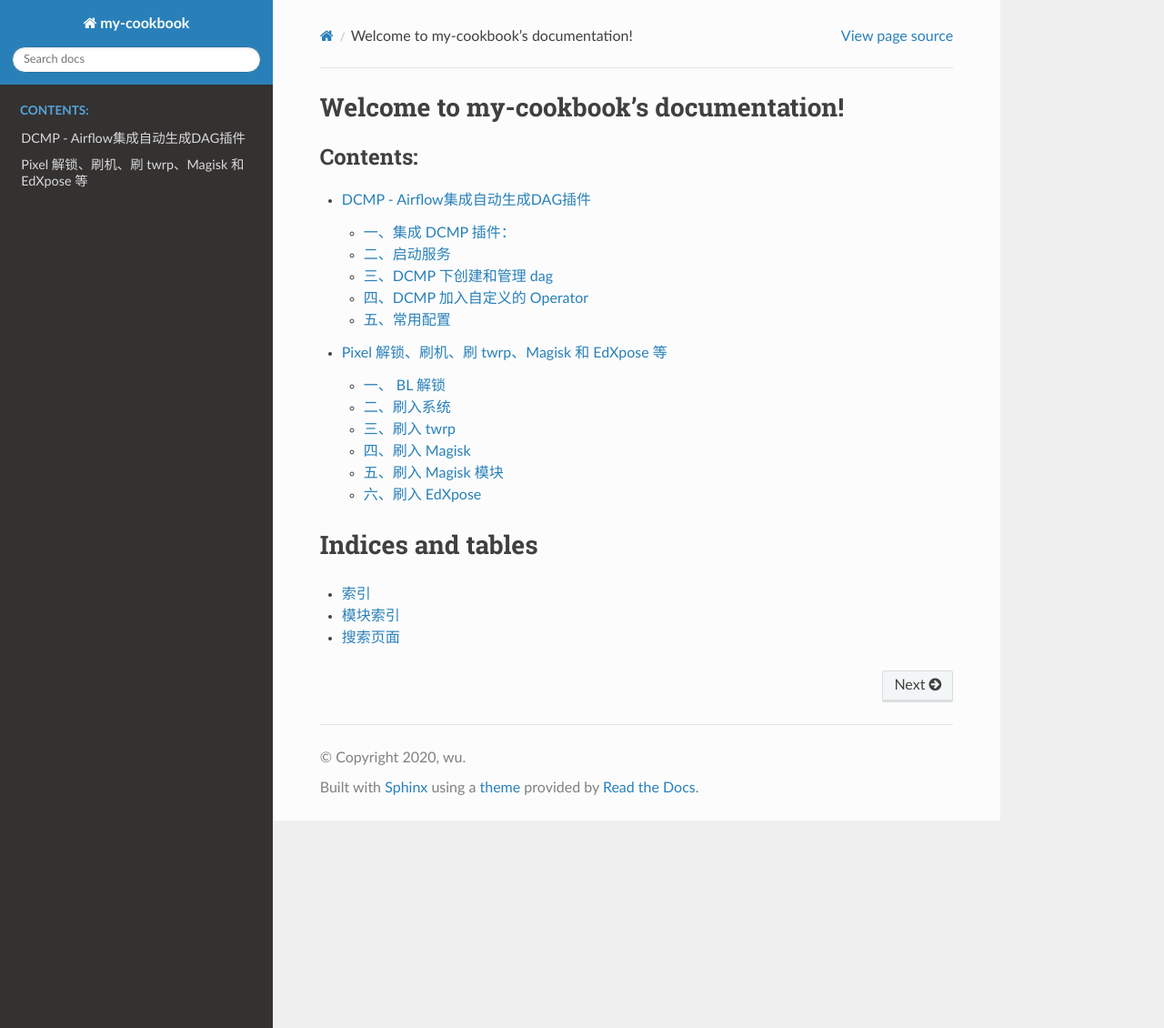
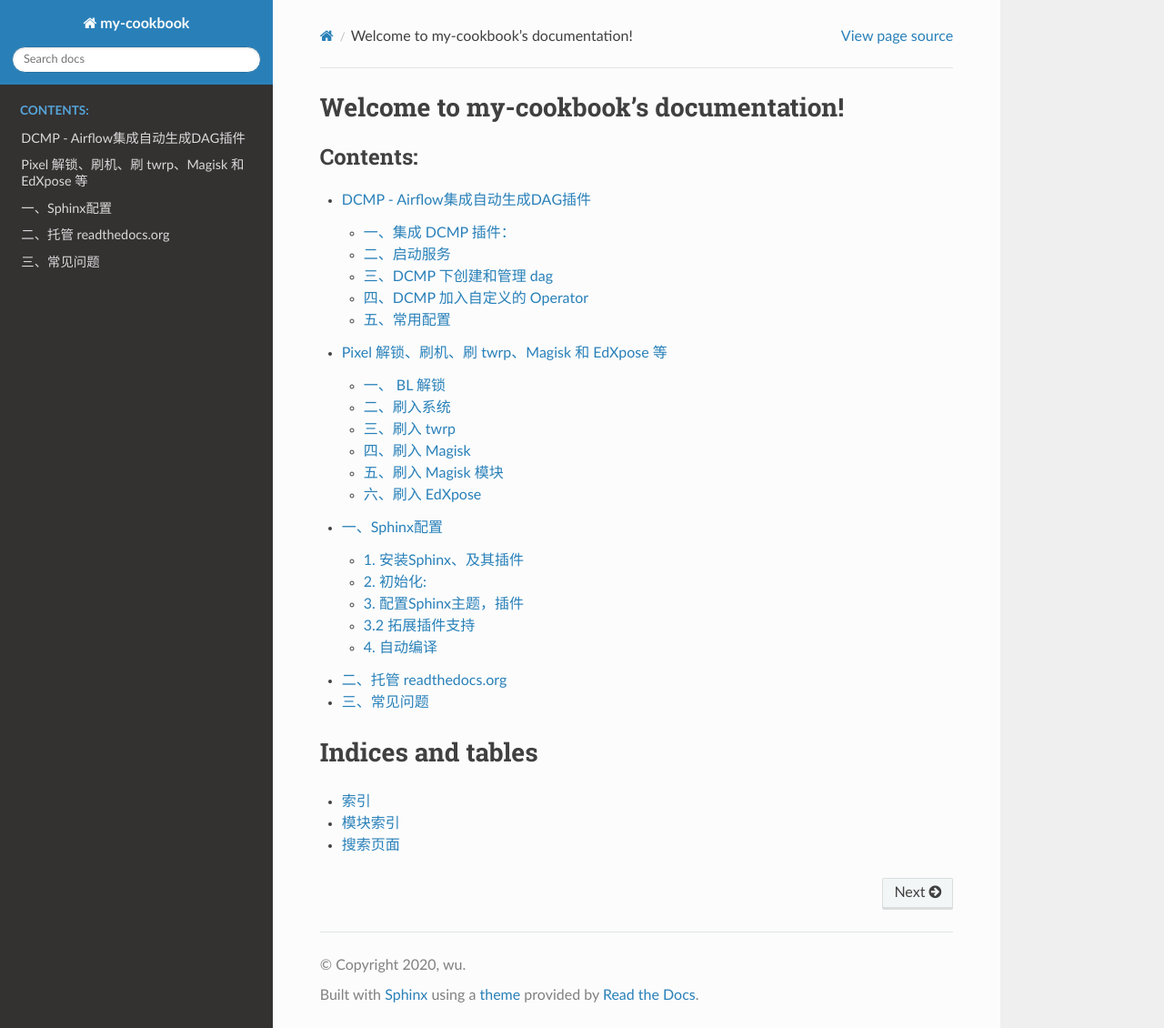
Before and after one commit to Joder5/my-cookbook, a Sphinx documentation site: the page built from source/index.rst, in a window 1280 px wide and 1130 px high. Shown: the whole window at 91% size. Built offline with Sphinx 7.4.7 and the Read the Docs theme 2.0.0, drawn with Linux system fonts in a browser that asks for light colours; some of the changed lines change nothing that is shown.

Commit message:
upload requirements.txt

````diff
--- a/source/index.rst
+++ b/source/index.rst
@@ -12,6 +12,8 @@ Welcome to my-cookbook's documentation!
 
    dcmp
    android
+   sphinx
+
 
 
 
--- /dev/null
+++ b/source/sphinx.md
@@ -0,0 +1,182 @@
+## 一、Sphinx配置
+
+### 1. 安装Sphinx、及其插件
+
+```
+pip3 install sphinx sphinx_rtd_theme recommonmark sphinx-markdown-tables sphinxemoji
+```
+
+### 2. 初始化:
+
+```bash
+# 创建文档根目录
+mkdir -p my-cookbook
+cd my-cookbook
+# 可以回车按默认配置来写
+sphinx-quickstart
+```
+
+下面是我填写的，其他基本上默认即可：
+
+```
+> Separate source and build directories (y/n) [n]:y
+> Project name: my-cookbook
+> Author name(s): wu
+> Project version []: 0.1
+> Project release [1.0]: 0.1
+> Project language [en]: zh_CN
+```
+
+然后运行 `tree -C .` 查看生成的sphinx结构:
+
+```
+.
+├── build
+├── make.bat
+├── Makefile
+└── source
+    ├── conf.py
+    ├── index.rst
+    ├── _static
+    └── _templates
+```
+
+添加一篇文章，在source目录下新建hello.rst，内容如下:
+
+```
+hello,world
+=============
+```
+
+`index.rst` 修改如下:
+
+```
+.. toctree::
+   :maxdepth: 2
+   :caption: Contents:
+
+   hello
+```
+
+预览效果
+
+然后在更目录执行`make html`，进入`build/html`目录后用浏览器打开`index.html`
+
+### 3. 配置Sphinx主题，插件
+
+#### 3.1 配置主题
+
+修改`./source/conf.py`配置文件，添加配置如下：
+
+```python
+import sphinx_rtd_theme
+html_theme = "sphinx_rtd_theme"
+html_theme_path = [sphinx_rtd_theme.get_html_theme_path()]
+
+# The master toctree document.
+master_doc = 'index'
+```
+
+### 3.2 拓展插件支持
+
+| 插件                   | 作用              |
+| ---------------------- | ----------------- |
+| recommonmark           | markdown          |
+| sphinx-markdown-tables | markdown 语法表格 |
+| sphinxemoji            | 颜文字支持        |
+
+添加在根目录下添加环境依赖文件，即`./requirements.txt` pip要求文件（**Readthedocs配置**时需要用到）
+
+```bash
+sphinx-autobuild==2020.9.1
+sphinx-markdown-tables==0.0.15
+sphinx-rtd-theme==0.5.0
+sphinxcontrib-applehelp==1.0.2
+sphinxcontrib-devhelp==1.0.2
+sphinxcontrib-htmlhelp==1.0.3
+sphinxcontrib-jsmath==1.0.1
+sphinxcontrib-qthelp==1.0.3
+sphinxcontrib-serializinghtml==1.1.4
+```
+
+预览效果同上，执行 `make html` 后，进入`build/html`目录后用浏览器打开`index.html`
+
+修改`./source/conf.py`配置文件，添加配置如下：
+
+```python
+from recommonmark.parser import CommonMarkParser
+
+extensions = [
+    "recommonmark",
+    "sphinx_markdown_tables",
+    # 'sphinxemoji.sphinxemoji',
+]
+
+# Add any paths that contain custom static files (such as style sheets) here,
+# relative to this directory. They are copied after the builtin static files,
+# so a file named "default.css" will overwrite the builtin "default.css".
+html_static_path = ["_static"]
+
+source_parsers = {
+    ".md": CommonMarkParser,
+}
+source_suffix = [".rst", ".md"]
+```
+
+### 4. 自动编译
+
+每次改完，如果都生成新的 `html` 文件，都需要执行 `make html`。那我们可以通过 git 的 `.git/hooks/pre-commit` 都执行，`git commit`之前都会执行这个脚本。这样就达到了，每次改完代码，我们 `git commit` 之前，都先自动编译，然后再提交即可
+
+vim .git/hooks/pre-commit
+
+```bash
+#!/bin/sh
+
+make html
+git add -A
+```
+
+然后赋值权限
+
+```bash
+chmod +x .git/hooks/pre-commit
+```
+
+这样每次改完后，`git add -A`  -> `git commit -am 'xxx'` -> `git push origin master` 即可
+
+## 二、托管 readthedocs.org
+
+[Read the Docs](https://readthedocs.org/)是一个开源项目文档托管和阅读工具。它提供了Sphinx文档的多种阅读方式，它主要有以下特点：
+
+- 支持多种形式的阅读，`web/pdf/epub`等，同时可以全文搜索
+- 支持文档的版本控制，`git/svn`等
+- 支持对`github/gitlab`等仓库中某个标签或分支托管的Sphinx文档的clone、build
+- 支持[webhooks](https://www.cnblogs.com/wangwangever/p/7467142.html)，当版本控制下的文档有更新时就会自动触发build文档
+
+这里大概讲下工作原理：
+
+- 进入[Read the Docs官网](https://readthedocs.org/)点击登录，输入用户、邮箱、密码完成注册
+- 绑定 github 账号 - 导入 github 仓库作为项目 - 为项目创建名称、指定代码库地址
+- 通过 webhooks 实现当版本控制，当前版本库有更新时就会自动触发 build 文档，即我们 `git push origin master` 这样推上远程分支后，readthedocs 就会自动编译，时间大概是几分钟不等。
+
+具体配置参考文档 [ReadtheDocs](https://docgenerate.readthedocs.io/en/latest/sphinx/3-release/1-docs.html) 即可
+
+## 三、常见问题
+
+1. 如果网站托管在 `readthedocs.org` 上，会看到 build 时出现异常，`ModuleNotFoundError: No module named 'sphinx_markdown_tables' `。
+
+   这是因为在编译时，没有这个环境，应该就是没有上传 `requirements.txt` 文件
+
+![](https://img-1257127044.cos.ap-guangzhou.myqcloud.com/sphinx/sphinx_markdown_tables.png)
+
+
+
+解决方式是添加环境依赖文件，在顶级目录下创建即可，vim requirements.txt`
+
+```bash
+sphinx-markdown-tables==0.0.15
+```
+
+`git push origin master` 推上去之后，就可以看到是正常构建完成了。里面有一条执行语句是 `python -m pip install --exists-action=w --no-cache-dir -r requirements.txt` ，点开看这条语句，就发现它会安装好 `requirements.txt` 里的环境变量了。
+
+![](https://img-1257127044.cos.ap-guangzhou.myqcloud.com/sphinx/requirements.png)
````
Also changed, not shown: requirements.txt (+8 -0 lines), 13 other files.
